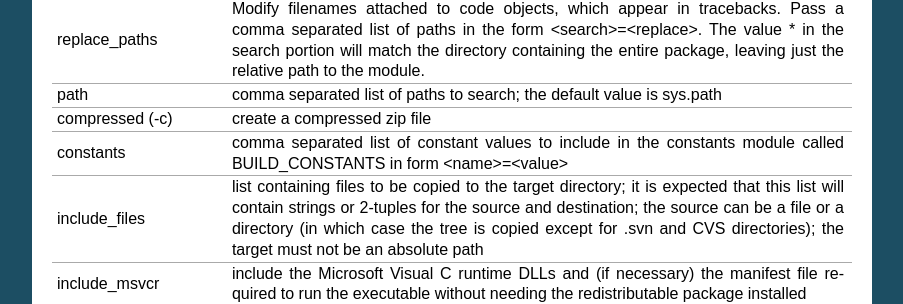
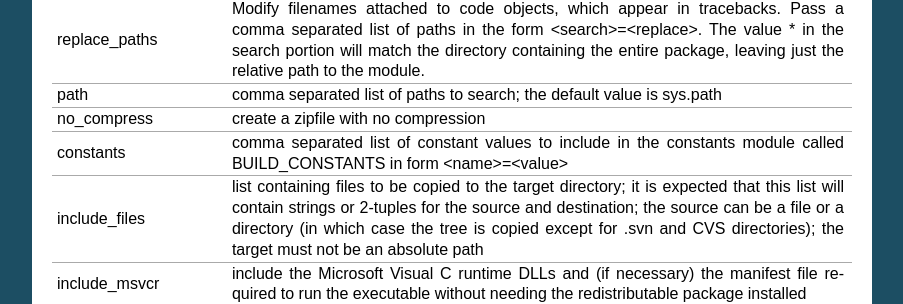
Before and after one commit to marcelotduarte/cx_Freeze, a Sphinx documentation site: the page built from doc/distutils.rst, in a window 1280 px wide and 900 px high, scrolled down 1465 px. Shown: the part 150-454 px from the top of the window, without its empty margins (198-1101 px from the left). Built offline with Sphinx 7.4.7, drawn with Linux system fonts in a browser that asks for light colours; pages that are not in the unit, such as notebooks, are missing from menus.

Commit message:
compressed option is removed
based on `dist.py` line 82

```diff
--- a/doc/distutils.rst
+++ b/doc/distutils.rst
@@ -113,7 +113,7 @@ It can be further customized:
 | path                  | comma separated list of paths to search; the        |
 |                       | default value is sys.path                           |
 +-----------------------+-----------------------------------------------------+
-| compressed (-c)       | create a compressed zip file                        |
+| no_compress           | create a zipfile with no compression                |
 +-----------------------+-----------------------------------------------------+
 | constants             | comma separated list of constant values to include  |
 |                       | in the constants module called BUILD_CONSTANTS in   |
```
